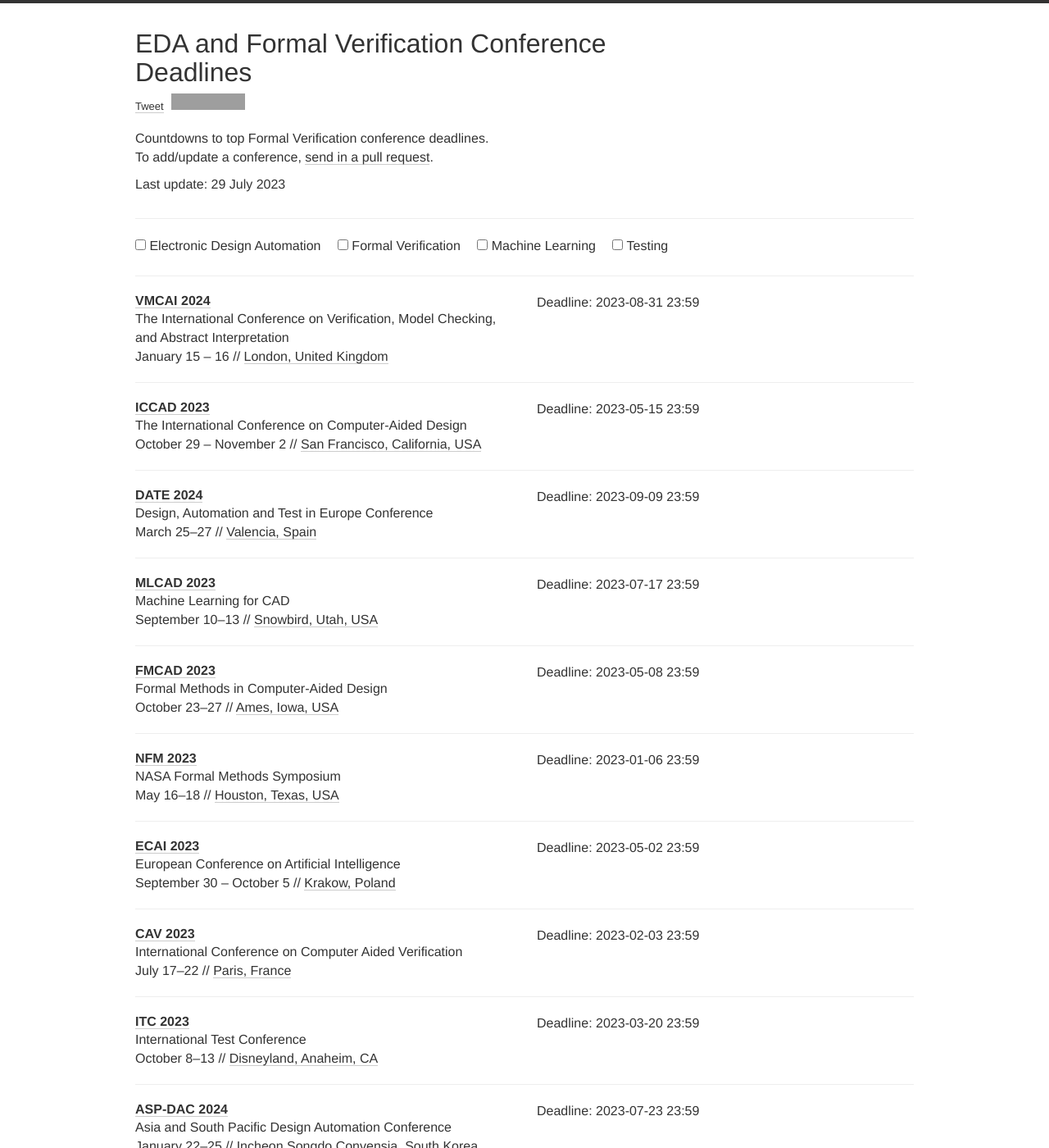
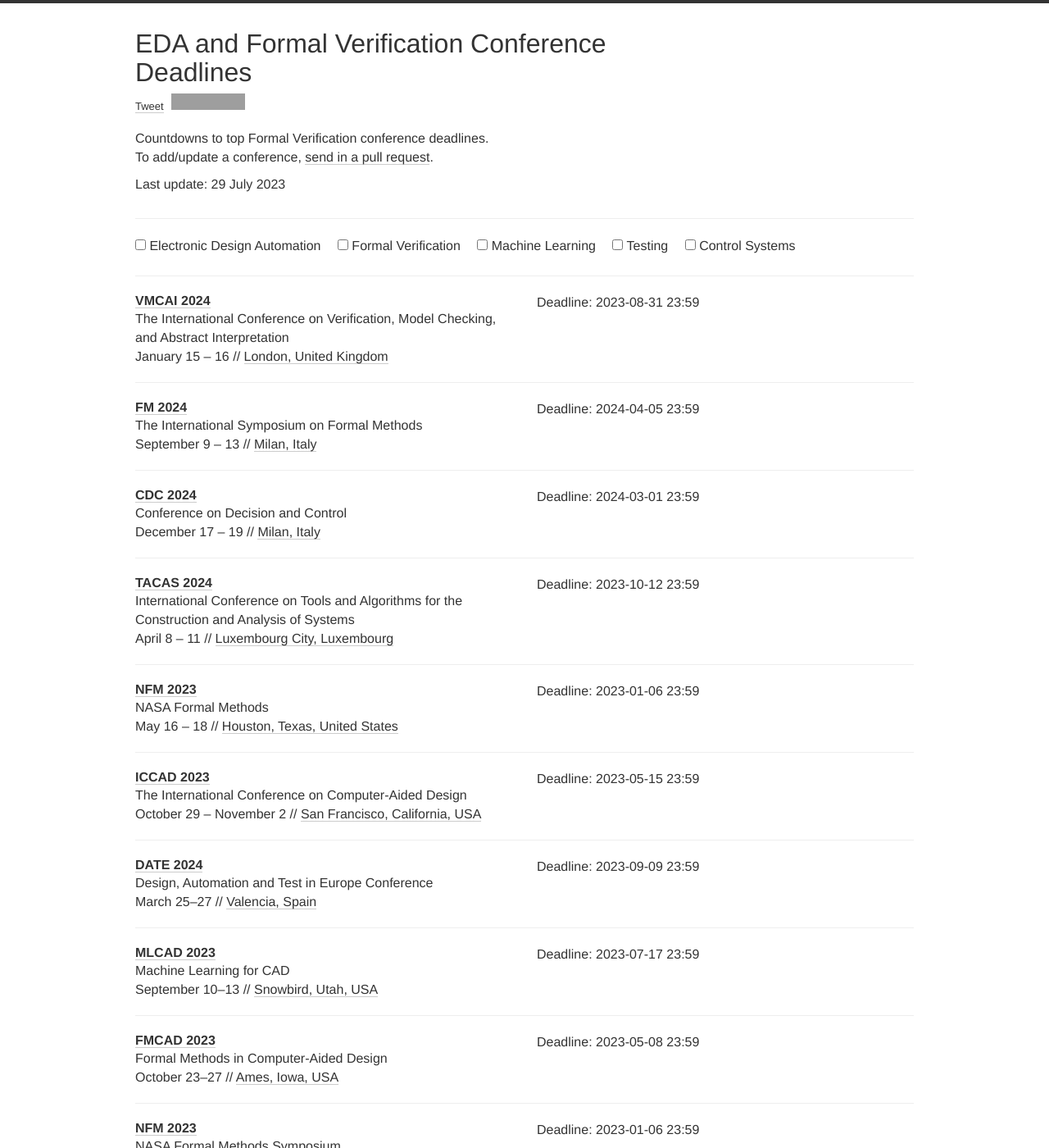
Before and after one commit to Gy-Hu/EDA_FV_conference_deadline, a Jekyll site: the page built from index.html, in a window 1280 px wide and 1400 px high. Shown: the whole window at 82% size. Built offline with Jekyll 4.4.1, drawn with Linux system fonts in a browser that asks for light colours; nearby versions of some CDN libraries; comment, search, counter and statistics services are not loaded; grey boxes are pictures that could not be loaded.

Commit message:
NFM, CDC, TACAS

```diff
--- a/_data/conferences.yml
+++ b/_data/conferences.yml
@@ -6,6 +6,42 @@
   link: https://popl24.sigplan.org/home/VMCAI-2024
   deadline: ["2023-08-31 23:59"]
   place: London, United Kingdom
+  tags: [FV]
+
+- name: FM
+  year: 2024
+  date: "September 9 - 13"
+  description:  The International Symposium on Formal Methods
+  link: https://www.fm24.polimi.it/
+  deadline: ["2024-04-05 23:59"]
+  place: Milan, Italy
+  tags: [FV]
+
+- name: CDC
+  year: 2024
+  date: "December 17 - 19"
+  description:  Conference on Decision and Control
+  link: https://cdc2024.ieeecss.org/
+  deadline: ["2024-03-01 23:59"]
+  place: Milan, Italy
+  tags: [CS]
+
+- name: TACAS
+  year: 2024
+  date: "April 8 - 11"
+  description:  International Conference on Tools and Algorithms for the Construction and Analysis of Systems
+  link: https://etaps.org/2024/conferences/tacas/
+  deadline: ["2023-10-12 23:59"]
+  place: Luxembourg City, Luxembourg
+  tags: [FV]
+
+- name: NFM
+  year: 2023
+  date: "May 16 - 18"
+  description:  NASA Formal Methods
+  link: https://conf.researchr.org/home/nfm-2023
+  deadline: ["2023-01-06 23:59"]
+  place: Houston, Texas, United States
   tags: [FV]
 
 - name: ICCAD
--- a/_data/types.yml
+++ b/_data/types.yml
@@ -7,3 +7,5 @@
   tag: ML
 - name: Testing
   tag: TES
+- name: Control Systems
+  tag: CS
```
